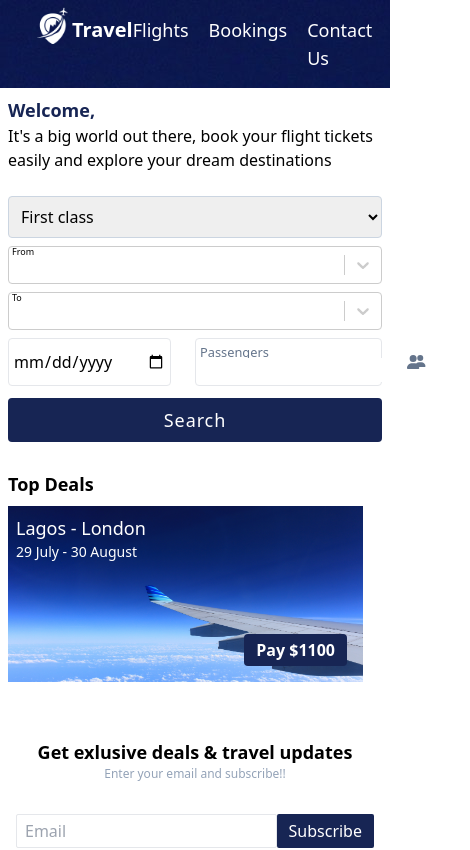
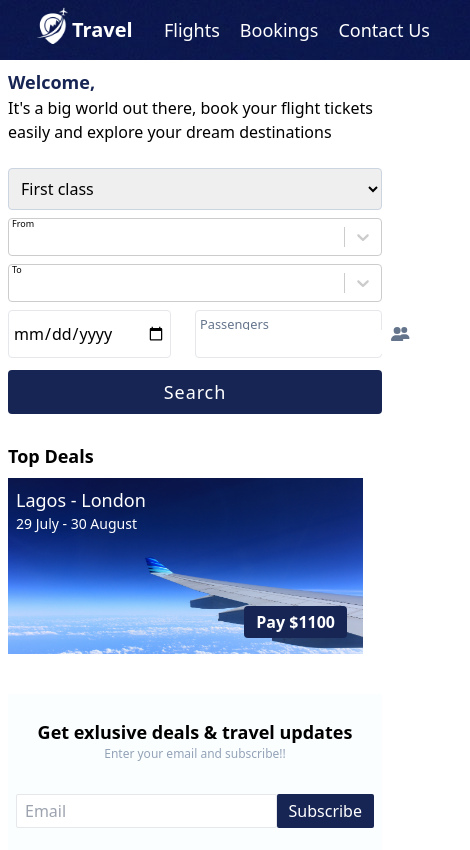
Before and after one commit to dkrest1/flight-search-api, a React (Vite) app in the folder client/: page / in a window 390 px wide. Shown: the top 850 px of the page, 470 px wide, since content can reach past the window. Built offline with nearby package versions, Linux system fonts and the light colour scheme.

Commit message:
update: fixed bugs

```diff
--- a/client/src/Components/Home.jsx
+++ b/client/src/Components/Home.jsx
@@ -27,7 +27,7 @@ const Home = () => {
   }
 
   return (
-    <>
+    <div className=' box-content w-full'>
       <Navbar/>
       <div className='hidden sm:flex flex-col bg-hero-img bg-cover w-full h-full justify-center px-8'>
         <div className='hidden sm:flex flex-col text-white font-bold font-sans text-8xl tracking-wider gap-2'>
@@ -70,7 +70,7 @@ const Home = () => {
                     <small className='text-slate-500'>Passengers</small>
                     <input type='number' className='-mt-1 focus:outline-none'/>
                   </div>
-                <div className='-ml-8 mt-3 flex flex-row'>
+                  <div className='-ml-12 mt-3 flex flex-row'>
                     <FontAwesomeIcon icon={faUser} className='text-slate-500 text-sm'/>
                     <FontAwesomeIcon icon={faUser} className='text-slate-500 text-xs -ml-1'/>
                   </div>
@@ -109,11 +109,12 @@ const Home = () => {
             </Slider>
           </div>
         </div>
-      <div className='flex flex-col items-center mt-14'>
+        <div className='bg-[#fbfeff] mt-10 pt-6 pb-3 mb-6'>
+          <div className='flex flex-col items-center '>
             <h3 className='font-semibold text-lg '>Get exlusive deals & travel updates</h3>
             <p className='text-xs text-slate-400'>Enter your email and subscribe!!</p>
           </div>
-      <form className='mt-8 w-full px-2 mb-14' >
+          <form className='mt-8 w-full px-2 mb-10' >
             <div className='flex flex-row w-full'>
               <input
                 className='w-full py-1 border rounded-sm text-base px-2'
@@ -124,8 +125,11 @@ const Home = () => {
             </div>
           </form>
         </div>
+      </div>
+      <div className='sm:hidden'>
         <Footer/>
-    </>
+      </div>
+    </div>
   )
 }
 
--- a/client/src/Navbar.jsx
+++ b/client/src/Navbar.jsx
@@ -3,7 +3,7 @@ import { NavLink } from 'react-router-dom'
 import logo from './Assets/flight-logo.png'
 function Navbar() {
   return (
-        <nav className='flex flex-row w-full bg-hero-img py-4 px-10'>
+        <nav className='flex flex-row w-full bg-hero-img box-content py-4 px-10'>
             <div className='flex flex-row w-full justify-between '>
                 <NavLink to='/' className='flex flex-row text-white gap-2 font-semibold text-xl'>
                     <img src={logo} alt='logo' className='absolute w-24 h-24 -mt-8 -ml-9'/>
```
Lines whose indentation alone changed are shown as unchanged.
